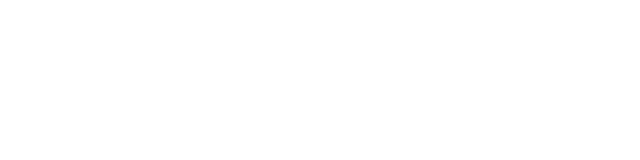
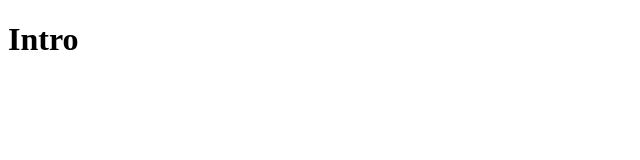
Before and after one commit to PedroCeglia/Mercado-Livre-Clone, a React (Create React App) app: page / in a window 1280 px wide. Shown: the top 160 px of the page, without its empty margins (0-640 px from the left). Built offline with nearby package versions, Linux system fonts and the light colour scheme.

Commit message:
Add Rotas

```diff
--- a/src/App.js
+++ b/src/App.js
@@ -1,9 +1,11 @@
 import React from 'react'
+
+// Import Rotas
+import Rotas from './Rotas';
 
 function App() {
   return (
-    <div className="App">
-    </div>
+    <Rotas/>
   );
 }
 
--- /dev/null
+++ b/src/Rotas/index.js
@@ -0,0 +1,14 @@
+import React from 'react'
+import {BrowserRouter, Routes, Route} from 'react-router-dom'
+
+export default function Rotas(){
+    return(
+        <BrowserRouter>
+            <Routes>
+                <Route path='/' element={<h1>Intro</h1>}/>
+                <Route path='/log' element={<h1>Cadastro/Login</h1>}/>
+                <Route path='/home' element={<h1>Home</h1>}></Route>
+            </Routes>
+        </BrowserRouter>
+    )
+}
```
